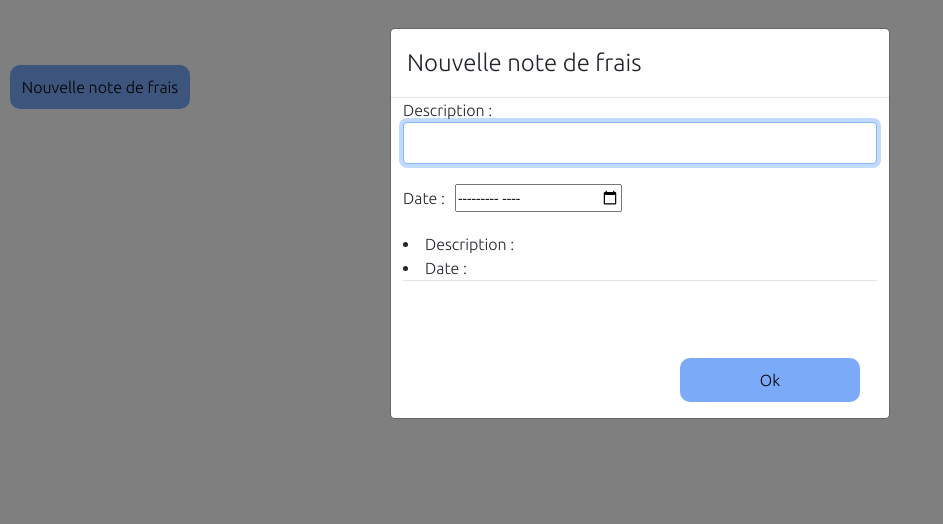
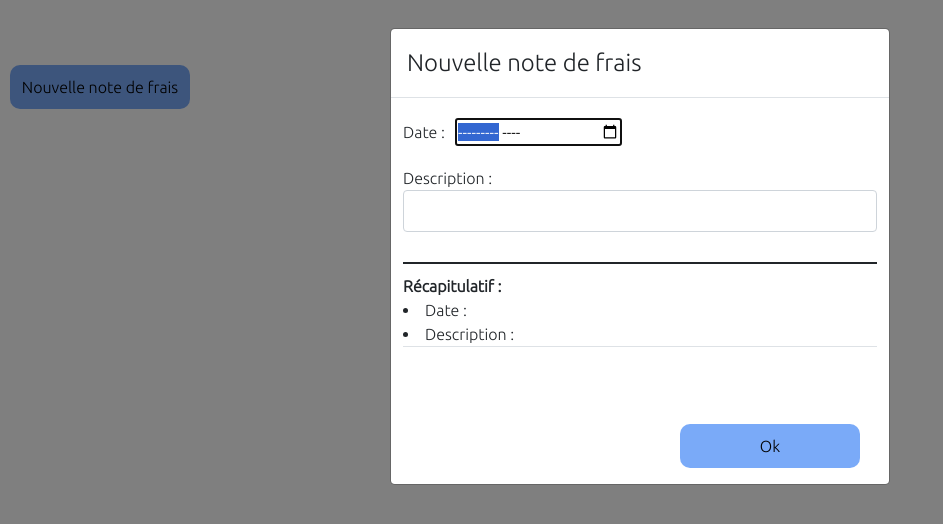
Before and after one commit to Aline-G/GL-front, an Angular app: page /createNote in a window 1280 px wide. Both pictures are taken after a click on the button "Nouvelle note de frais". Shown: the top 524 px of the page, without its empty margins (0-943 px from the left). Built offline with nearby package versions, Linux system fonts and the light colour scheme; no server answers.

Commit message:
changes on presentation of pop up note

```diff
--- a/src/app/home-screen/pop-up/create-note/create-note.component.css
+++ b/src/app/home-screen/pop-up/create-note/create-note.component.css
@@ -33,3 +33,13 @@
 #month{
   padding-right: 10px;
 }
+
+.li{
+  margin-left: 10px;
+}
+
+.recap{
+  margin-top: 30px;
+  padding-top: 10px;
+  border-top: 2px solid;
+}
--- a/src/app/home-screen/pop-up/create-note/create-note.component.html
+++ b/src/app/home-screen/pop-up/create-note/create-note.component.html
@@ -25,8 +25,6 @@
     <div class="modal_body">
       <div class="container-fluid">
 
-        <label for="noteDescription">Description :</label>
-        <input type="text" class="form-control" id="noteDescription" [(ngModel)]="noteDescription">
 
         <div class="date">
           <label for="start" id="month"> Date : </label>
@@ -34,8 +32,15 @@
                  min="2022-01" value="2022-01"  [(ngModel)]="noteDate">
         </div>
 
-        <li>Description : {{ noteDescription }}</li>
-        <li>Date : {{ noteDate }}</li>
+        <label for="noteDescription">Description :</label>
+        <input type="text" class="form-control" id="noteDescription" [(ngModel)]="noteDescription">
+
+
+        <div class="recap">
+          <strong>Récapitulatif :</strong>
+          <li>Date : {{ noteDate }}</li>
+          <li>Description : {{ noteDescription }}</li>
+        </div>
 
 
 
```
